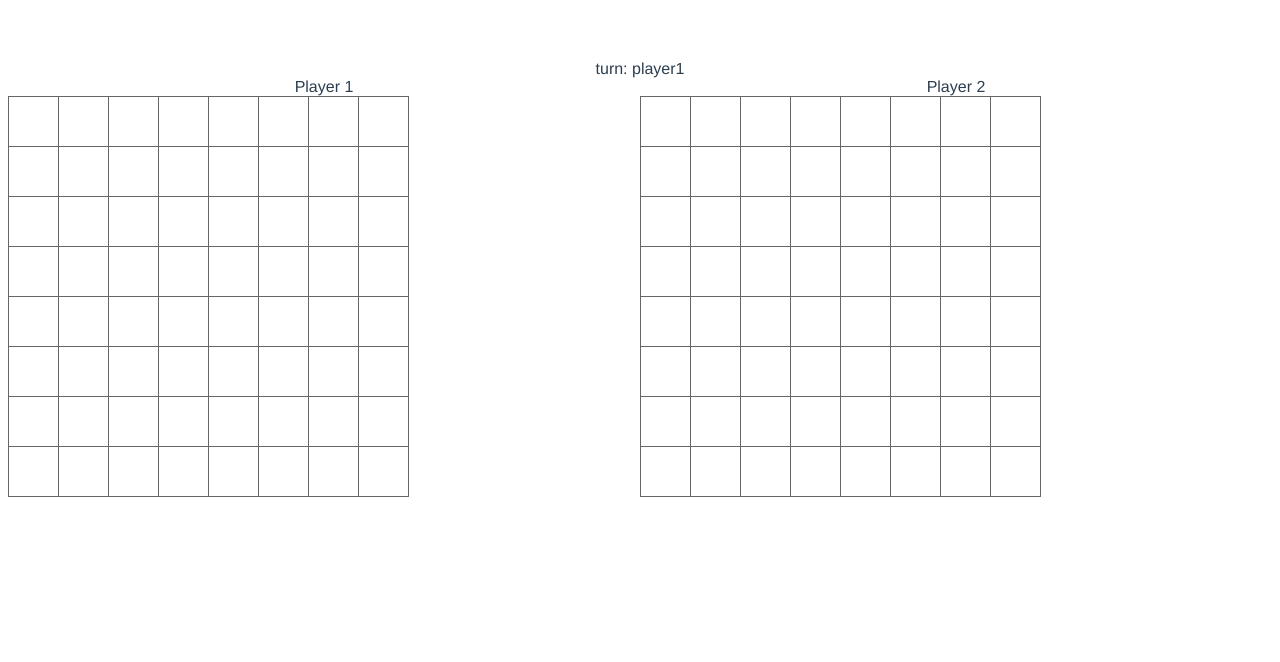
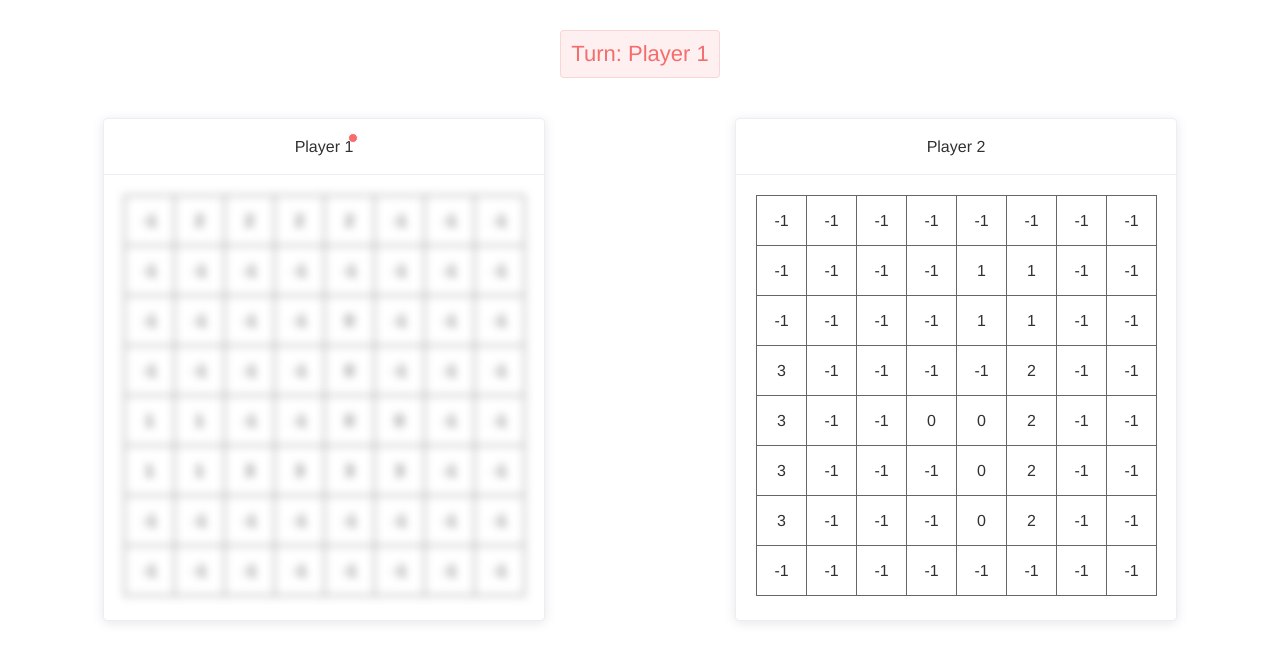
Before and after one commit to fangwei716/battle-ship, a Vue app: page / in a window 1280 px wide. Shown: the top 662 px of the page. Built offline with nearby package versions, Linux system fonts and the light colour scheme.

Commit message:
enable rotation

```diff
--- a/src/App.vue
+++ b/src/App.vue
@@ -22,6 +22,6 @@ export default {
   -moz-osx-font-smoothing: grayscale;
   text-align: center;
   color: #2c3e50;
-  margin-top: 60px;
+  margin-top: 30px;
 }
 </style>
--- a/src/components/Board.vue
+++ b/src/components/Board.vue
@@ -1,15 +1,24 @@
 <template>
   <div>
-    <span>Player {{player.index + 1}}</span>
-    <div class="grid-container">
-      <div class="row" :key="player.index + '-' + rowIndex" v-for="(row, rowIndex) in board.grid">
-        <div class="cell" :key="player.index + '-' + rowIndex + '-' + columnIndex" v-for="(cell, columnIndex) in row">
-          <span @click="hit(rowIndex, columnIndex)" v-if="cell >= -1" class="cell-available"></span>
-          <span v-if="cell === -2" class="miss"></span>
-          <span v-if="cell === -3" class="hit"></span>
+    <el-card class="board" :style="'width:' + 55*gridX + 'px;'">
+      <div slot="header" class="clearfix">
+        <div>
+          <el-badge :is-dot="game.turn === player.index && !game.isEnd">Player {{player.index + 1}}</el-badge>
+        </div>
+        <div style="font-size: 16px;" v-if="game.isEnd" class="summary">Shot fired: {{getShotFired()}}; Ships sunk: {{this.board.sunkBattleShips.length > 0 ? this.board.sunkBattleShips.join(", ") : 'None'}}</div>
+      </div>
+      <div :class="{'grid-container': true, 'blur': game.turn === player.index && !game.isEnd }" :style="'width:' + (5 + 50*gridX) + 'px;height:' + (5 + 50*gridY) + 'px;'">
+        <div class="row" :key="player.index + '-' + rowIndex" v-for="(row, rowIndex) in board.grid">
+          <div class="cell" :key="player.index + '-' + rowIndex + '-' + columnIndex" v-for="(cell, columnIndex) in row">
+            <span @click="hit(rowIndex, columnIndex)" v-if="cell >= -1" class="cell-available">{{cell}}</span>
+            <span v-if="cell === -2" class="miss"></span>
+            <span v-if="cell === -3" class="hit"></span>
+          </div>
         </div>
       </div>
-    </div>
+      <div class="drop" v-if="game.turn === player.index || game.isEnd">
+      </div>
+    </el-card>
   </div>
 </template>
 
@@ -22,17 +31,42 @@ export default {
   },
   data() {
     return {
-      board: []
+      board: [],
+      gridX: 0,
+      gridY: 0
     }
   },
   created() {
     if(this.player){
       this.board = this.player.board;
+      this.gridX = this.board.gridX;
+      this.gridY = this.board.gridY;
     }
   },
   methods: {
+    getShotFired(){
+      return this.game.getMoveCount(this.player.index);
+    },
     hit(x, y){
-      this.game.makeMove(this.player.index, x, y);
+      const hitResult = this.game.makeMove(this.player.index, x, y);
+      if(this.game.isEnd){
+        return this.$forceUpdate();
+      }
+      if(hitResult.hit){
+        this.$notify({
+          title: 'Hit',
+          message: hitResult.sunk ? 'You sunk the battleship ' + hitResult.ship + '!': 'You hit a battleship!',
+          type: 'success',
+          duration: 1500
+        });
+      }else{
+        this.$notify({
+          title: 'Miss',
+          message: 'You missed.',
+          type: 'warning',
+          duration: 1500
+        });
+      }
       this.$forceUpdate();
     }
   }
@@ -41,10 +75,25 @@ export default {
 
 <!-- Add "scoped" attribute to limit CSS to this component only -->
 <style scoped>
+  .board{
+     margin: 20px auto;
+     position: relative;
+  }
   .grid-container{
     height: auto;
     display: block;
     overflow: hidden;
+    margin: 0 auto;
+  }
+  .blur{
+    filter: blur(4px);
+  }
+  .drop{
+    position: absolute;
+    width: 100%;
+    height: 100%;
+    top: 0;
+    left: 0;
   }
   .row{
     display: block;
@@ -82,4 +131,8 @@ export default {
   .hit{
     background: #F56C6C;
   }
+  .win-badge{
+    font-size: 50px;
+    color: #f4dd52;
+  }
 </style>
--- a/src/components/Index.vue
+++ b/src/components/Index.vue
@@ -1,6 +1,9 @@
 <template>
   <div class="container">
-    <span>turn: player{{game.turn + 1}}</span>
+    <el-tag class="header-tag" type="danger">
+      {{game.isEnd ? winner + ' is the winner!' : 'Turn: Player ' + (game.turn + 1)}}
+    </el-tag>
+    <el-button v-if="game.isEnd" icon="el-icon-refresh" style="margin-left: 20px;" circle></el-button>
     <el-row>
       <el-col v-for="player in players" :key="'player' + player.index" :span="12">
         <div class="board-container">
@@ -22,7 +25,20 @@ export default {
   data() {
     return {
       game: null,
-      players: []
+      players: [],
+      winner: ""
+    }
+  },
+  watch: {
+    'game.isEnd': function(newVal) {
+      if(newVal && !this.winner){
+        this.winner = this.game.getWinner();
+        this.$notify({
+          title: 'Game end',
+          message: this.winner + ' won!',
+          type: 'success'
+        });
+      }
     }
   },
   created() {
@@ -35,18 +51,10 @@ export default {
 
 <!-- Add "scoped" attribute to limit CSS to this component only -->
 <style scoped>
-h3 {
-  margin: 40px 0 0;
-}
-ul {
-  list-style-type: none;
-  padding: 0;
-}
-li {
-  display: inline-block;
-  margin: 0 10px;
-}
-a {
-  color: #42b983;
-}
+  .header-tag{
+    height: 48px;
+    line-height: 46px;
+    font-size: 22px;
+    margin-bottom: 20px;
+  }
 </style>
--- a/src/models/Board.js
+++ b/src/models/Board.js
@@ -79,13 +79,20 @@ export default class Board {
             ship.hit();
             const isSunk = ship.getIsSunk();
             if (isSunk) {
-                this.sunkBattleShips.push(ship);
+                this.sunkBattleShips.push(ship.type);
             }
             this.clearBattleShip(x, y, ship, isSunk);
+            return {
+                hit: true,
+                sunk: isSunk,
+                ship: ship.type
+            };
         }else{
             this.grid[x][y] = -2; //missed
+            return {
+                hit: false
+            };
         }
-        console.log(this.grid[x][y]);
     }
 
     clearBattleShip(x, y, ship, isSunk) {
@@ -96,18 +103,14 @@ export default class Board {
         //clear rest of ship when sunk
         for (let i = 0; i < this.gridX; i++) {
             for (let j = 0; j < this.gridY; j++) {
-                if (this.grid[i][j] && this.grid[i][j] === ship.index) {
-                    this.grid[i][j] = -1; //empty cells
+                if (this.grid[i][j] >= 0 && this.grid[i][j] === ship.index) {
+                    this.grid[i][j] = -3; //consider as hit
                 }
             }
         }
     }
 
-    setBattleShipNum() {
-        this.battleShipNum = this.battleShips.length - this.sunkBattleShips.length;
-    }
-
-    getBattleshipNum() {
-        return this.battleShipNum;
+    getRemainingBattleShipNum() {
+        return this.battleShips.length - this.sunkBattleShips.length;
     }
 }
--- a/src/models/Config.js
+++ b/src/models/Config.js
@@ -1,13 +1,13 @@
 export default {
-    enableRotation:false, //enable rotation
-    enableSunkNumMode: false, //have to sunk all to destroy a battle ship
+    enableRotation: true, //enable rotation
+    enableSunkNumMode: true, //have to sunk all to destroy a battle ship
     enableMachinePlayer: false,
     enableMoreThanTwoPlayer: false,
     defaultPlayerNum:2,
     maxPlayerNum: 8,
     defaultGridX:8,
     defaultGridY:8,
-    defaultBattleShips:['L','SQ','I','I'],
+    defaultBattleShips:['L', 'SQ', 'I', 'I'],
     battleShipTypes: {
         'L': {
             shape: [
@@ -15,7 +15,7 @@ export default {
                 ['*', 'o'],
                 ['*', '*']
             ],
-            total: 5,
+            total: 4,
             sunkNum: 3
         },
         'SQ': {
--- a/src/models/Game.js
+++ b/src/models/Game.js
@@ -3,6 +3,7 @@ import Config from "./Config";
 export default class Game {
     constructor(numOfPlayers, gridX, gridY, battleShips, numOfMachine) {
         this.players = [];
+        this.isEnd = false;
         this.numOfPlayers = numOfPlayers ? numOfPlayers : Config.defaultPlayerNum;
         this.numOfMachine = Config.enableMachinePlayer ? numOfMachine : 0;
         this.totalPlayerCount = this.numOfPlayers + this.numOfMachine;
@@ -31,26 +32,39 @@ export default class Game {
     }
 
     makeMove(targetIndex, x, y) {
-        if (this.turn === targetIndex) {
+        if (this.turn === targetIndex || this.isEnd) {
             // can not hit itself
             return;
         }
         this.moves.push([this.turn, targetIndex]);
-        this.getPlayer(targetIndex).getHit(x, y);
         this.turn = (this.turn + 1) % this.numOfPlayers;
+        var hitInfo = this.getPlayer(targetIndex).getHit(x, y);
+        this.getRemainPlayersCount();
+        return hitInfo;
+    }
+
+    getMoveCount(index){
+        return Math.floor(this.moves.length / this.totalPlayerCount) + (this.moves.length % this.totalPlayerCount > index ? 1 : 0);
     }
 
     getRemainPlayersCount() {
         this.remainPlayersCount = 0;
-        for (var i = 0; i < this.numOfPlayers; i++) {
+        for (let i = 0; i < this.totalPlayerCount; i++) {
             if (!this.players[i].getIsLost()){
                 this.remainPlayersCount++;
             }
         }
+        this.isEnd = this.remainPlayersCount === 1;
     }
 
-    getSummary() {
-
+    getWinner() {
+        let winner = "Player ";
+        for (let i = 0; i < this.totalPlayerCount; i++) {
+            if (!this.players[i].getIsLost()) {
+                winner += (i+1);
+                return winner;
+            }
+        }
     }
 
     endGame(){
--- a/src/models/Player.js
+++ b/src/models/Player.js
@@ -4,24 +4,18 @@ export default class Player {
         this.index = index;
         this.board = null;
         this.isMachine = !!isMachine;
-        this.battleShipNum = 0;
         this.initPlayer(index, gridX, gridY, battleShips);
     }
 
     initPlayer(index, gridX, gridY, battleShips) {
         this.board = new Board(index, gridX, gridY, battleShips);
-        this.battleShipNum = this.board.getBattleshipNum();
     }
 
     getHit(x, y) {
-        this.board.hit(x, y);
-    }
-
-    setBattleShipNum(){
-        this.battleShipNum = this.board.getBattleshipNum();
+        return this.board.hit(x, y);
     }
 
     getIsLost(){
-        return this.battleShipNum === 0;
+        return this.board.getRemainingBattleShipNum() === 0;
     }
 }
--- a/src/models/Ship.js
+++ b/src/models/Ship.js
@@ -14,6 +14,43 @@ export default class Ship {
         if (!Config.enableRotation || rotation === 0) {
             return this.shipPrototype.shape;
         }
+        switch (rotation){
+            case 0: return this.shipPrototype.shape;
+            case 1: return this.rotate90(this.shipPrototype.shape);
+            case 2: return this.rotate180(this.shipPrototype.shape);
+            case 3: return this.rotate270(this.shipPrototype.shape);
+            default: return this.shipPrototype.shape;
+        }
+    }
+
+    rotate90(shape) {
+        let newShape = [...new Array(shape[0].length)].map(() => new Array(shape.length).fill(-1));
+        for (var i = 0; i < newShape.length; i++) {
+            for (var j = 0; j < newShape[i].length; j++) {
+                newShape[i][j] = shape[newShape[i].length - j - 1][i];
+            }
+        }
+        return newShape;
+    }
+
+    rotate180(shape){
+        let newShape = [...new Array(shape.length)].map(() => new Array(shape[0].length).fill(-1));
+        for (var i = 0; i < newShape.length; i++) {
+            for (var j = 0; j < newShape[i].length; j++) {
+                newShape[i][j] = shape[newShape.length - i - 1][newShape[i].length - j - 1];
+            }
+        }
+        return newShape;
+    }
+
+    rotate270(shape){
+        let newShape = [...new Array(shape[0].length)].map(() => new Array(shape.length).fill(-1));
+        for (var i = 0; i < newShape.length; i++) {
+            for (var j = 0; j < newShape[i].length; j++) {
+                newShape[i][j] = shape[j][newShape.length - 1 - i];
+            }
+        }
+        return newShape;
     }
 
     getIsSunk() {
@@ -21,6 +58,6 @@ export default class Ship {
     }
 
     hit(){
-        this.hitNum++;
+        this.hitNum = this.hitNum + 1;
     }
 }
```
